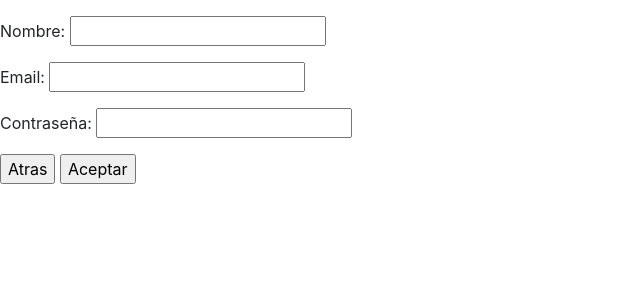
After one commit to ZoraidaRiosAjdie/Proyecto-integrado, a PHP site: page /php/vista/registro.php in a window 1280 px wide. The commit adds this page. Shown: the top 300 px of the page, without its empty margins (0-640 px from the left). Run offline with PHP 8.4, Linux system fonts and the light colour scheme; data comes from the database, SQL or seed files in the repository.

Commit message:
Comienzo validacion

```diff
--- /dev/null
+++ b/php/controlador/validar.php
@@ -0,0 +1,12 @@
+<?php
+    require_once("../modelo/usuario.php");
+    $usuario = new Funcion();
+    $mostrar =  $usuario -> validar();
+    $lista1= array();
+    while ($todo = $mostrar -> fetch()){
+        $usuario = ["nombre"=>$todo['nombre'],"email"=>$todo['email']];
+        array_push($lista1,$usuario);
+    }
+    // $lista = ['registro'=>$lista1];
+    // var_dump($lista);
+    echo json_encode($lista1);
--- a/php/modelo/usuario.php
+++ b/php/modelo/usuario.php
@@ -15,11 +15,21 @@
             $this->admin = $admin;
         }
         public function usuario($nombre, $pws){
-            $consulta ="SELECT *
+            $consulta ="SELECT idUsuario
                         from usuario
                         WHERE nombre = '$nombre'
                         and pws = '$pws'";
             return DataBase::getConsultasPDO($consulta);
         }
+        public function validar(){
+            $consulta ="SELECT *
+                        from usuario";
+            return DataBase::getConsultasPDO($consulta);
+        }
+        public function insert(){
+            $insercion = "INSERT INTO usuario ($idUsuario, $nombre, $email, $pws, $admin)
+                        VALUES (NULL, \"".$this->nombre."\", \"".$this->email."\", \"".$this->pws."\", 0)";
+            return DataBase::getConsultasPDO($insercion);
+        }
     }
 ?>
--- /dev/null
+++ b/php/vista/registro.php
@@ -0,0 +1,34 @@
+<!DOCTYPE html>
+<html>
+<head>
+    <title></title>
+    <link rel="stylesheet" href="https://stackpath.bootstrapcdn.com/bootstrap/4.4.1/css/bootstrap.min.css" integrity="sha384-Vkoo8x4CGsO3+Hhxv8T/Q5PaXtkKtu6ug5TOeNV6gBiFeWPGFN9MuhOf23Q9Ifjh" crossorigin="anonymous">
+    <script src="https://code.jquery.com/jquery-3.4.1.slim.min.js" integrity="sha384-J6qa4849blE2+poT4WnyKhv5vZF5SrPo0iEjwBvKU7imGFAV0wwj1yYfoRSJoZ+n" crossorigin="anonymous"></script>
+    <script src="https://cdn.jsdelivr.net/npm/popper.js@1.16.0/dist/umd/popper.min.js" integrity="sha384-Q6E9RHvbIyZFJoft+2mJbHaEWldlvI9IOYy5n3zV9zzTtmI3UksdQRVvoxMfooAo" crossorigin="anonymous"></script>
+    <script src="https://stackpath.bootstrapcdn.com/bootstrap/4.4.1/js/bootstrap.min.js" integrity="sha384-wfSDF2E50Y2D1uUdj0O3uMBJnjuUD4Ih7YwaYd1iqfktj0Uod8GCExl3Og8ifwB6" crossorigin="anonymous"></script>
+    <script src="https://ajax.googleapis.com/ajax/libs/jquery/3.4.1/jquery.min.js"></script>
+    <script src="../../script/validar.js"></script>
+    <link rel="stylesheet" href="../../style/style.css">
+</head>
+<body>
+    <?php
+        if(isset($_POST['atras'])){
+            header('location:../vista/login.php');
+        }
+        // if(isset($_POST['aceptar'])){
+        //     header('location:../controlador/validar.php');
+        // }
+    ?>
+    <p></p>
+    <form action="<?php $_SERVER['PHP_SELF']; ?>" method="post">
+        Nombre: <input type="text" name="nombre" class="nombre is-valid" require><br>
+        <p id="1"></p>
+        Email: <input type="text" name="email" class="email"><br>
+        <p id="2"></p>
+        Contraseña: <input type="text" name="pwd" class="pwd"><br>
+        <p id="3"></p>
+        <input type="submit" name="atras" value="Atras">
+        <input type="submit" name="aceptar" value="Aceptar" class="aceptar">
+    </form>
+</body>
+</html>
--- a/script/login.js
+++ b/script/login.js
@@ -1,11 +1,10 @@
 
 $(document).ready(function(){
     $.post("../controlador/login.php", function(r){
-
         // $('.entrar').click(function(){
             var obj = JSON.parse(r);
             if(obj.resultado != "noo existe"){
-                window.location.replace("../controlador/registro.php");
+                window.location.replace("../vista/registro.php");
             }
             else{
                 $('.mensaje').text("Error en contraseña o usuario");
--- /dev/null
+++ b/script/validar.js
@@ -0,0 +1,29 @@
+$(document).ready(function(){
+    $.post("../controlador/validar.php", function(r){
+            var obj = JSON.parse(r);
+            var nombre = [];
+            var email = [];
+            for (let index = 0; index < obj.length; index++) {
+                nombre.push(obj[index].nombre);
+                email.push(obj[index].email);
+            }
+            $('.aceptar').click(function(){
+                for (let index = 0; index < nombre.length; index++) {
+                    if(nombre[index] == $('.nombre').val()){
+                        $('#1').text('Este nombre ya existe');
+                        // $('nombre').attr('class', 'nombre is-valid');
+                    }
+                    // else{
+                    //     $('nombre').attr('class', 'nombre is-valid');
+                    // }
+                }
+            });
+    });
+    function validarEmail(valor) {
+        if (/^\w+([\.-]?\w+)*@\w+([\.-]?\w+)*(\.\w{2,3,4})+$/.test(valor)){
+         alert("La dirección de email " + valor + " es correcta.");
+        } else {
+         alert("La dirección de email es incorrecta.");
+        }
+    }
+});
```
Also changed, not shown: php/controlador/registro.php (deleted), php/vista/login.php (line endings or trailing spaces).
